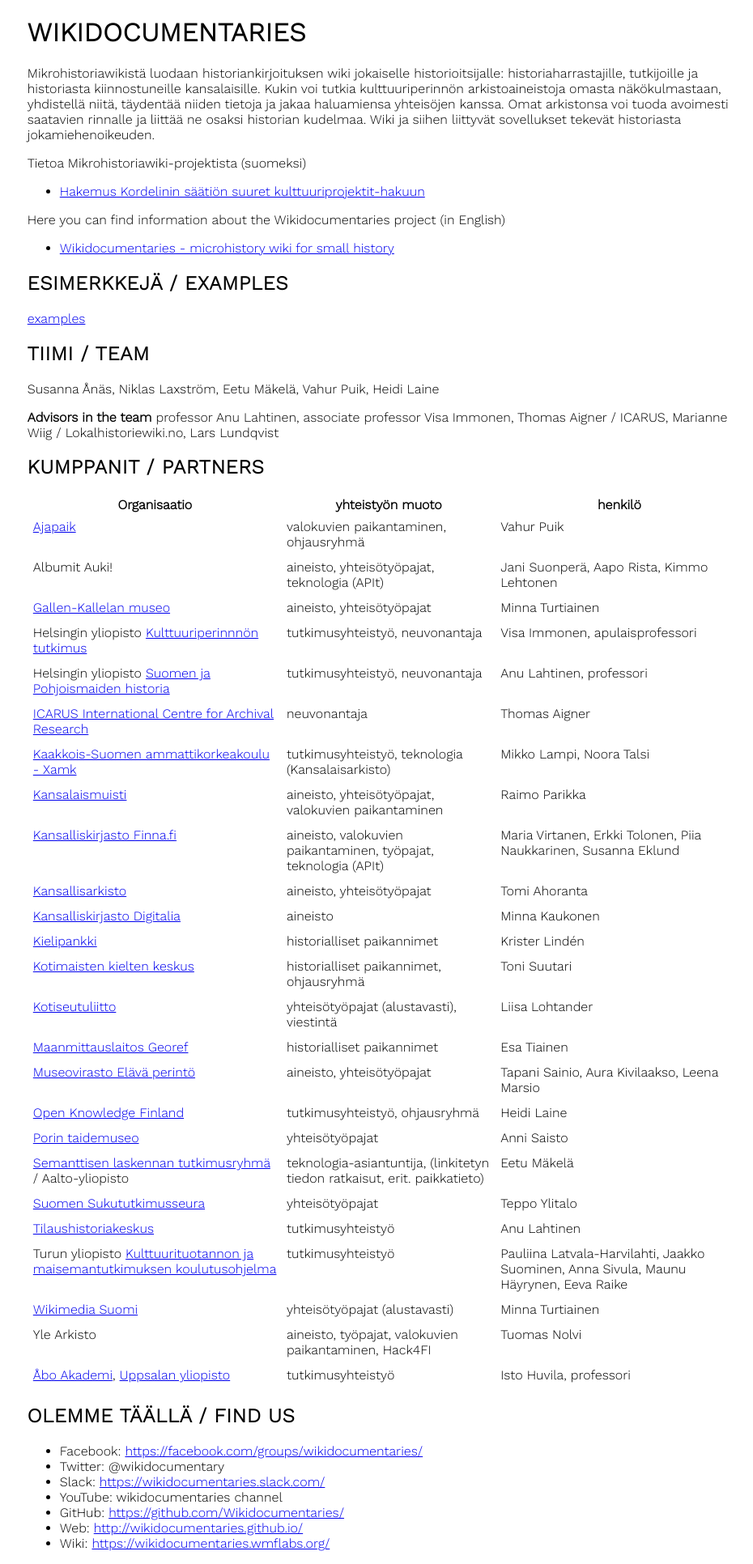
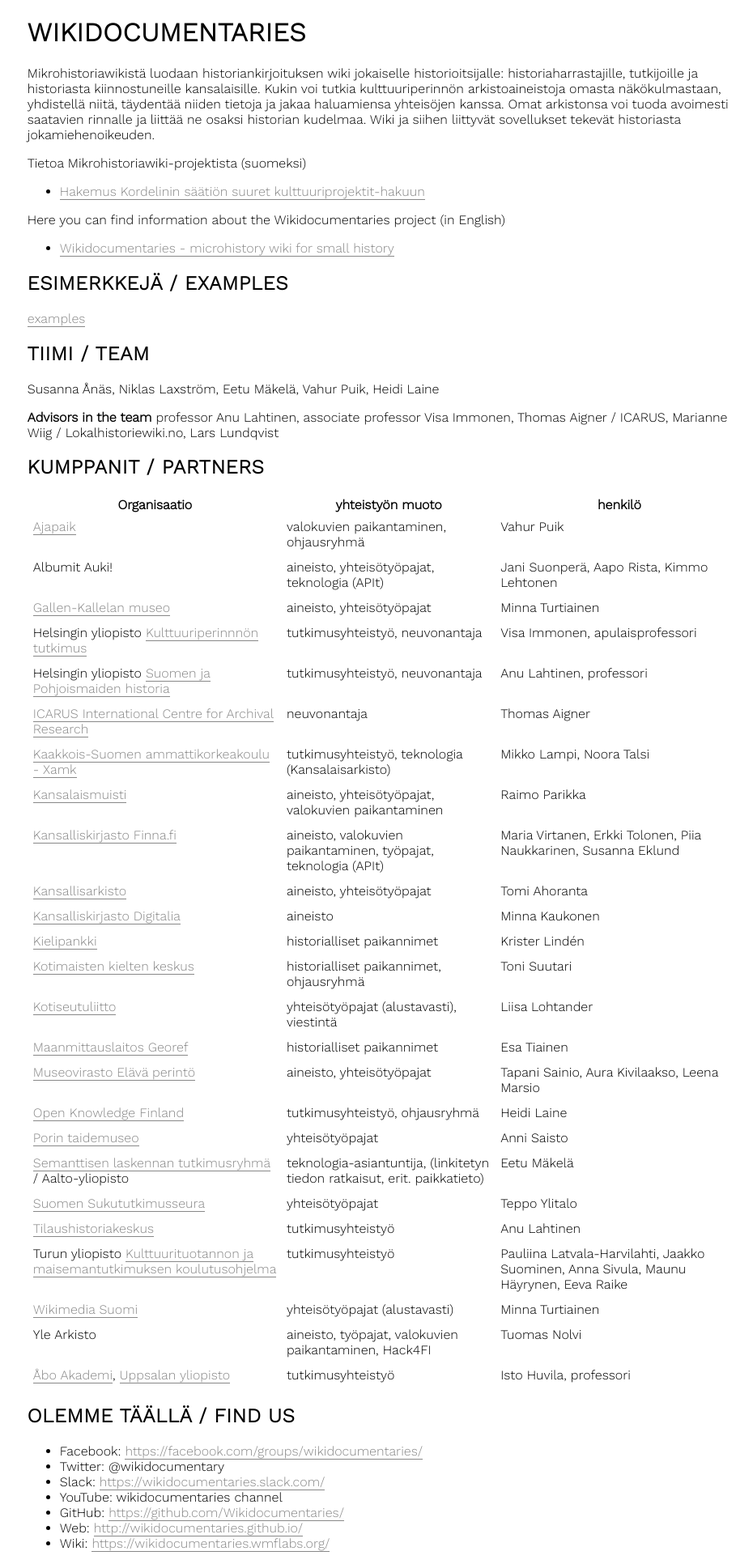
Before and after one commit to Wikidocumentaries/wikidocumentaries.github.io, a Jekyll site: the page built from index.html, in a window 1280 px wide. Shown: the whole page at 81% size, without its empty margins (227-1157 px from the left). Built offline with Jekyll 4.4.1, drawn with Linux system fonts in a browser that asks for light colours.

Commit message:
Update main.css

```diff
--- a/css/main.css
+++ b/css/main.css
@@ -20,3 +20,12 @@
 	text-transform: uppercase;
 	letter-spacing: 1px;
 }
+a {
+	color: #888;
+	border-bottom: 1px solid #888;
+	text-decoration: none;
+}
+
+a:hover {
+	color:#000;
+}
```
